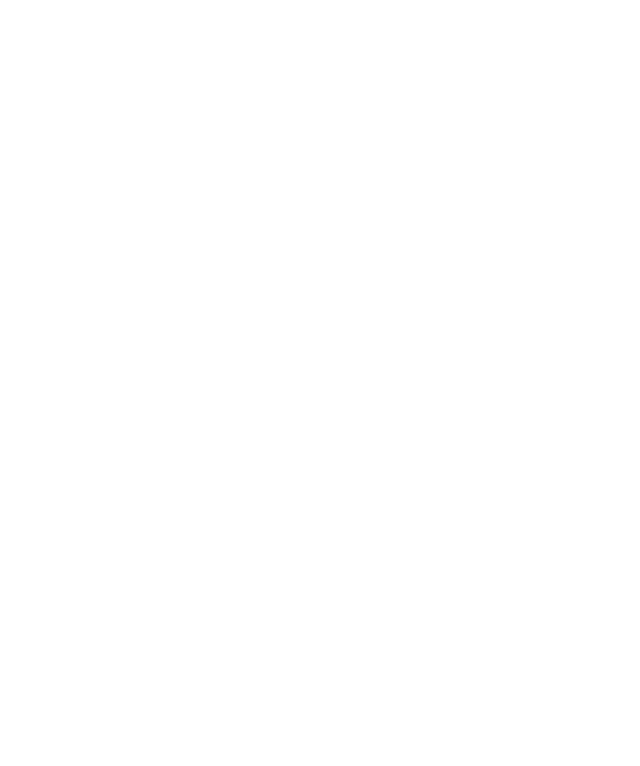
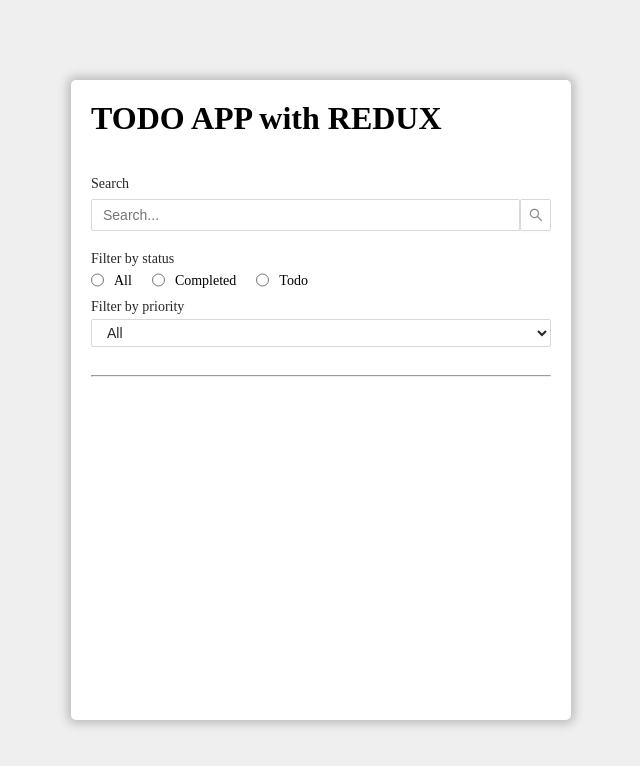
Before and after one commit to Wway04/todo_list, a React (Create React App) app: page / in a window 1280 px wide. Shown: the top 766 px of the page, without its empty margins (319-959 px from the left). Built offline with nearby package versions, Linux system fonts and the light colour scheme.

Commit message:
update MainLayout

```diff
--- a/package.json
+++ b/package.json
@@ -8,8 +8,10 @@
     "@testing-library/user-event": "^13.5.0",
     "react": "^18.2.0",
     "react-dom": "^18.2.0",
+    "react-redux": "^9.1.0",
     "react-scripts": "5.0.1",
     "redux": "^5.0.1",
+    "uuid": "^9.0.1",
     "web-vitals": "^2.1.4"
   },
   "scripts": {
--- a/src/App.js
+++ b/src/App.js
@@ -1,5 +1,7 @@
+import MainLayout from "./layouts/MainLayout";
+
 function App() {
-  return <div className="App"></div>;
+  return <MainLayout />;
 }
 
 export default App;
--- a/src/layouts/MainLayout/MainLayout.js
+++ b/src/layouts/MainLayout/MainLayout.js
@@ -1,6 +1,23 @@
 import "./MainLayout.scss";
+import Filters from "../../components/Filters";
+import TodoList from "../../components/TodoList";
 function MainLayout() {
-  return <div></div>;
+  return (
+    <div className="wrapper">
+      <div className="inner">
+        <div className="title">
+          <h1>TODO APP with REDUX</h1>
+        </div>
+        <br />
+        <br />
+        <Filters />
+        <br />
+        <hr />
+        <br />
+        <TodoList />
+      </div>
+    </div>
+  );
 }
 
 export default MainLayout;
--- a/src/layouts/MainLayout/MainLayout.scss
+++ b/src/layouts/MainLayout/MainLayout.scss
@@ -0,0 +1,25 @@
+* {
+  box-sizing: border-box;
+  margin: 0;
+  padding: 0;
+}
+.wrapper {
+  display: flex;
+  justify-content: center;
+  align-items: center;
+  padding: 40px 0;
+  height: 100vh;
+  background-color: #efefef !important;
+}
+
+.inner {
+  width: 500px;
+  margin: 0px auto;
+  display: flex;
+  flex-direction: column;
+  background-color: white;
+  padding: 20px;
+  box-shadow: rgb(191, 191, 191) 0px 0px 10px 4px;
+  border-radius: 5px;
+  height: 80vh;
+}
```
Also changed, not shown: 1 other file (tests, documents, lock files or other folders).
